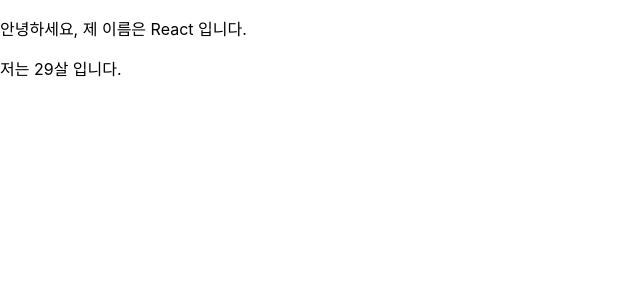
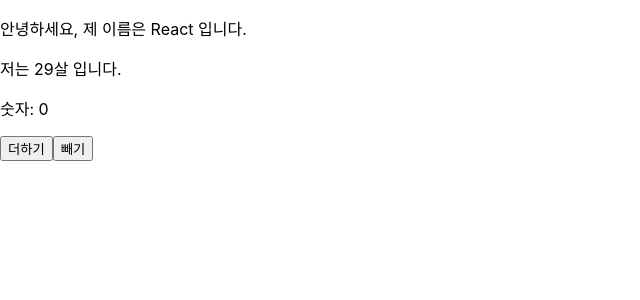
Before and after one commit to developer-do/react-study, a React (Create React App) app in the folder hello-react/: page / in a window 1280 px wide. Shown: the top 300 px of the page, without its empty margins (0-640 px from the left). Built offline with nearby package versions, Linux system fonts and the light colour scheme.

Commit message:
state 공부 완료

```diff
--- a/hello-react/src/MyComponent.js
+++ b/hello-react/src/MyComponent.js
@@ -11,12 +11,30 @@
         age: propTypes.number.isRequired // 필수적으로 존재해야 하며, 숫자입니다.
     }
 
+    state = {
+        number: 0,
+    }
+
 
     render() {
         return (
             <div>
                 <p>안녕하세요, 제 이름은 {this.props.name} 입니다.</p>
                 <p>저는 {this.props.age}살 입니다.</p>
+                <p>숫자: {this.state.number}</p>
+                <button onClick={() => {
+                    this.setState({
+                        number: this.state.number + 1
+                    })
+                }
+                }>더하기</button>
+
+                <button onClick={() => {
+                    this.setState({
+                        number: this.state.number - 1
+                    })
+                }
+                }>빼기</button>
             </div>
         );
     }
```
